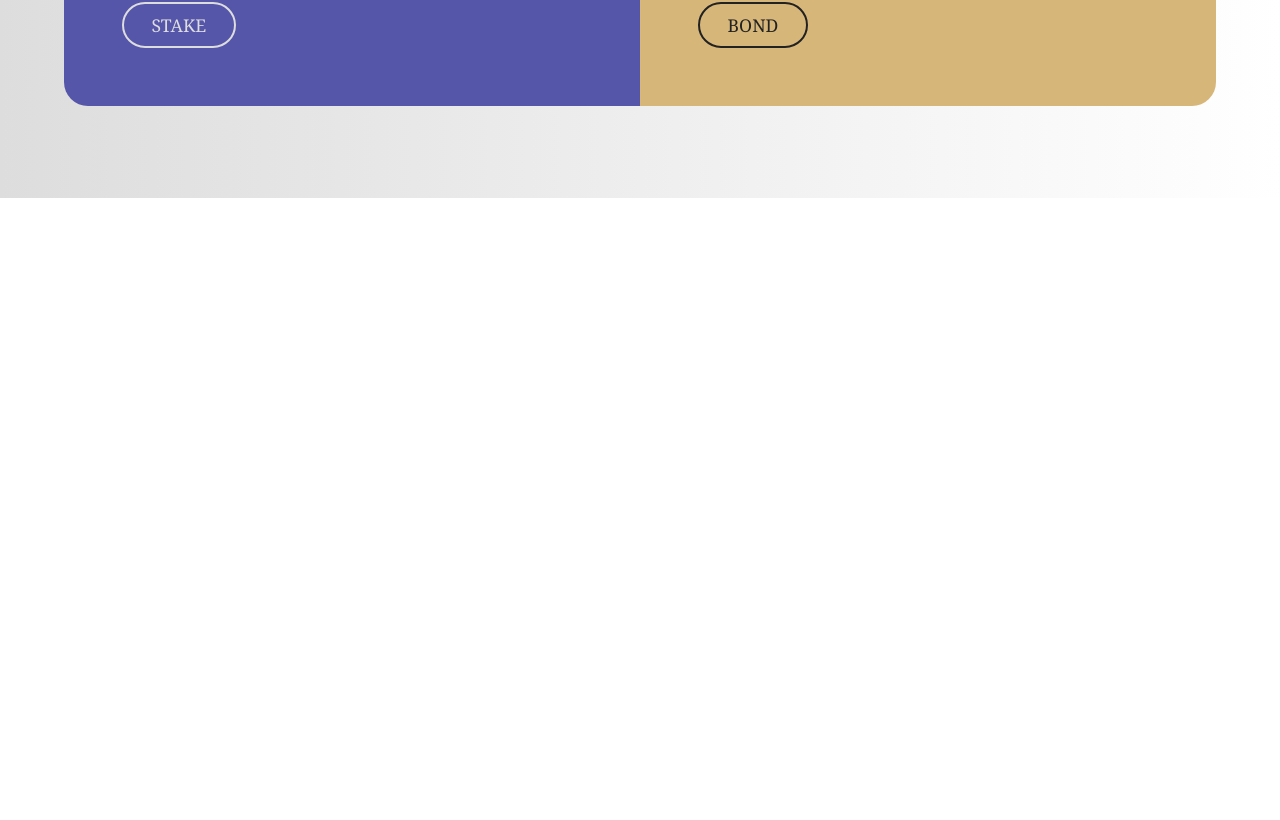
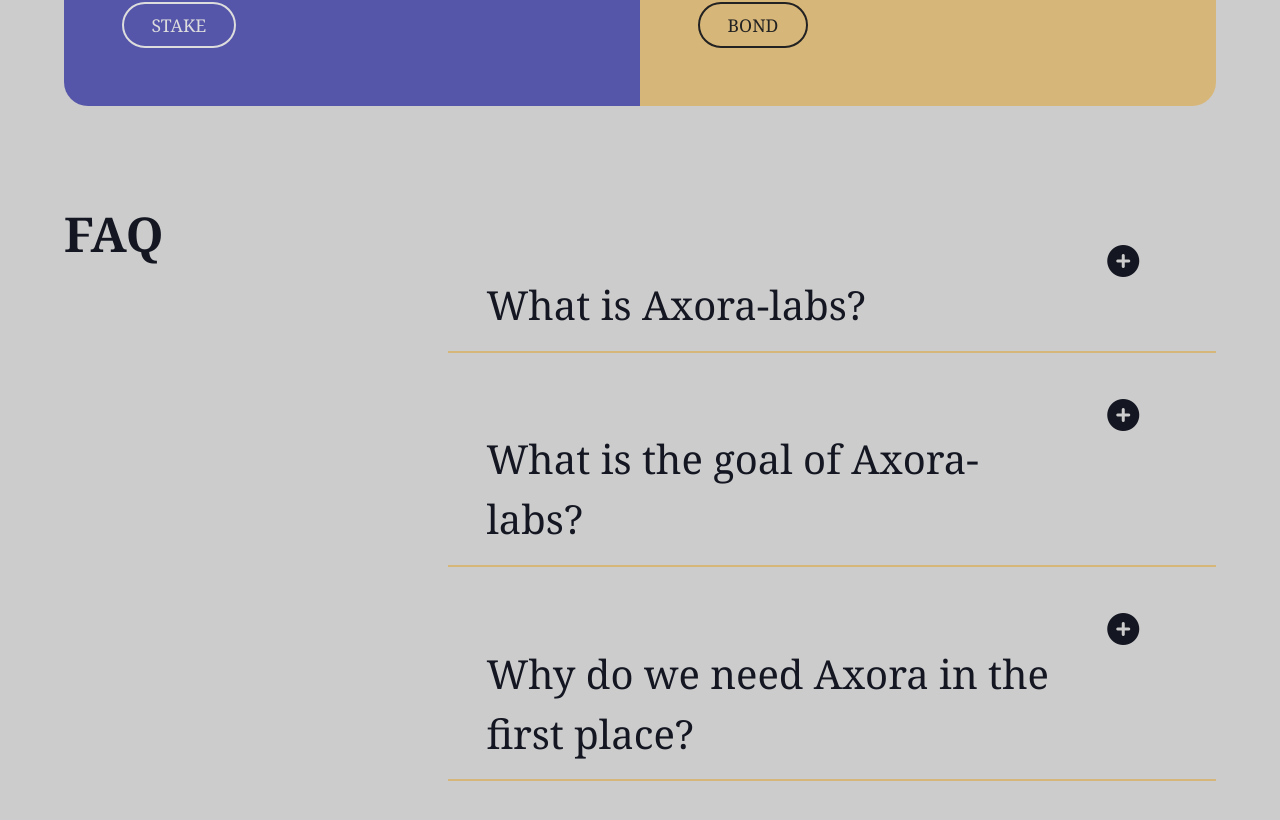
Before and after one commit to mrpatrick030/Axora-frontend, a Next.js app: page / in a window 1280 px wide. Shown: the part 1698-2518 px from the top of the page. Before the commit the page ends 1896 px from the top, so only its background shows below. Built offline with nearby package versions, Linux system fonts and the light colour scheme.

Commit message:
homepage 98% complete

```diff
--- /dev/null
+++ b/components/faq.js
@@ -0,0 +1,49 @@
+export default function FAQ() {
+async function faqRenderLogicF1(){
+var displayF1 = "No, OHM is not a stable coin. Our goal is to develop a Web3-native asset that helps users preserve purchasing power, has deep liquidity across the ecosystem, is utilized.";
+document.getElementById("faqRender1").innerHTML = displayF1;
+}
+
+async function faqRenderLogicF2(){
+    var displayF2 = "Our goal is to build a policy-controlled financial reserve currency that: — Preserves purchasing power via long-term price stability — Has deep liquidity across decentralized and centralized exchanges";
+    document.getElementById("faqRender2").innerHTML = displayF2;
+}
+
+async function faqRenderLogicF3(){
+   var displayF3 = "Dollar-pegged stablecoins have become an essential part of crypto due to their lack of volatility as compared to tokens such as Bitcoin and Ether. Users are comfortable with transacting using stablecoins knowing that they hold the same amount of purchasing power today vs. tomorrow. But this is a fallacy. The dollar is controlled by the US government and the Federal Reserve. This means a"
+   document.getElementById("faqRender3").innerHTML = displayF3;
+}
+
+
+return (
+    <div style={{marginLeft:"5%", marginRight:"5%", marginBottom:"5%", color:"#141722", transition:"1s ease-in-out"}}>
+    <div className="grid md:grid-cols-3 lg:grid-cols-3 sm:grid-cols-1">
+    <div className="grid-cols-1" style={{fontSize:"300%", fontWeight:"bold", color:"#141722",}}> FAQ </div>
+    <div className="grid-cols-1 col-span-2" style={{marginTop:"10%"}}>
+
+    <div style={{marginBottom:"10%"}}>
+    <div onClick={faqRenderLogicF1} style={{float:"right",paddingLeft:"5%", paddingRight:"10%", marginTop:"-5%", fontSize:"200%",}}><i class="fa-solid fa-plus-circle" style={{color:"#141722", cursor:"pointer"}}></i></div>
+    <div style={{fontSize:"250%", paddingLeft:"5%", paddingRight:"5%"}}>What is Axora-labs?</div>
+    <div id="faqRender1" style={{color:"#141722",paddingLeft:"5%", fontSize:"120%",paddingRight:"5%"}}></div>
+    <div style={{borderBottom:"2px solid #d7b679", marginTop:"2%"}}></div>
+    </div>
+
+    <div style={{marginBottom:"10%"}}>
+    <div onClick={faqRenderLogicF2} style={{float:"right",paddingLeft:"5%", paddingRight:"10%", marginTop:"-5%", fontSize:"200%"}}><i class="fa-solid fa-plus-circle" style={{color:"#141722", cursor:"pointer"}}></i></div>
+    <div style={{fontSize:"250%", paddingLeft:"5%",paddingRight:"5%"}}>What is the goal of Axora-labs?</div>
+    <div id="faqRender2" style={{color:"#141722",paddingLeft:"5%", fontSize:"120%",paddingRight:"5%"}}></div>
+    <div style={{borderBottom:"2px solid #d7b679", marginTop:"2%"}}></div>
+    </div>
+
+    <div style={{marginBottom:"10%"}}>
+    <div onClick={faqRenderLogicF3} style={{float:"right",paddingLeft:"5%", paddingRight:"10%", marginTop:"-5%", fontSize:"200%"}}><i class="fa-solid fa-plus-circle" style={{color:"#141722", cursor:"pointer"}}></i></div>
+    <div style={{fontSize:"250%", paddingLeft:"5%",paddingRight:"5%"}}>Why do we need Axora in the first place?</div>
+    <div id="faqRender3" style={{color:"#141722",paddingLeft:"5%",paddingRight:"5%", fontSize:"120%",}}></div>
+    <div style={{borderBottom:"2px solid #d7b679", marginTop:"2%"}}></div>
+    </div>
+
+    </div>
+    </div>
+    </div>
+);
+}
--- a/components/secondsection.js
+++ b/components/secondsection.js
@@ -1,6 +1,6 @@
 export default function SecondSection() {
     return(
-        <div className="ml-6 mr-6 rounded-3xl" style={{marginLeft:"5%", marginRight:"5%", border:"1px solid #333", color:"#141722", marginTop:"-5%", paddingTop:"7%", paddingBottom:"7%",marginBottom:"8%", background:"#eee"}}>
+        <div className="ml-6 mr-6 rounded-3xl" style={{marginLeft:"5%", marginRight:"5%", border:"1px solid #333", color:"#141722", marginTop:"-5%", paddingTop:"7%", paddingBottom:"7%",marginBottom:"8%", background:"#bbb"}}>
          <div className="grid md:grid-cols-3 lg:grid-cols-3 sm:grid-cols-1" style={{paddingLeft:"5%", paddingRight:"5%", marginBottom:"12%"}}>
           <div className="grid-cols-1" style={{fontSize:"250%"}}>Protocol <br></br> Stats</div>
           <div className="grid-cols-1" style={{fontSize:"140%"}}>Treasury Balance <br></br>
--- a/pages/index.js
+++ b/pages/index.js
@@ -2,6 +2,7 @@
 import ProjectHeader from '../components/header';
 import SecondSection from '@/components/secondsection';
 import Participate from '@/components/participate';
+import FAQ from '../components/faq';
 
 
 export default function Home(){
@@ -9,6 +10,8 @@
     <>
     <Head>
    <title>The official website of Axora-Labs</title>
+   <link rel="stylesheet" href="https://cdnjs.cloudflare.com/ajax/libs/font-awesome/6.4.0/css/all.min.css" />;
+   <link rel="stylesheet" href="https://cdnjs.cloudflare.com/ajax/libs/font-awesome/6.4.0/css/svg-with-js.min.css" />;
     </Head>
   <div id="allTheComponents" style={{fontFamily:"georgia"}}>
   <div className='' style={{backgroundImage:"url(../images/bitcoin1.jpg)",
@@ -21,9 +24,10 @@
    <span id="intro2"> a community-owned, decentralized and censorship-resistant
     reserve currency </span> <span id="intro3"> that is asset-backed, deeply liquid and used widely across Web3.</span></div>
     </div>
-  </div>
+    </div>
   <SecondSection />
   <Participate />
+  <FAQ />
   </div>
   </>
   );
--- a/styles/globals.css
+++ b/styles/globals.css
@@ -5,7 +5,7 @@
 @keyframes logoAnimation{0%{transform:scale3d(0.95,0.95,0.95)} 50%{transform:scale3d(1.05,1.05,1.05)} 61%{transform:translate3d(5%,0,0)} 100%{transform:translate3d(-5%,0,0)}}
 @keyframes welcomeAnimation{0%{opacity:0;} 25%{opacity:0.1;}  50%{opacity:0.5} 100%{opacity:1;}}
 
-body{background-image:linear-gradient(90deg, #ddd, #fff); font-family: Georgia, 'Times New Roman', Times, serif;}
+body{background-image:linear-gradient(90deg, #ccc, #ccc); font-family: Georgia, 'Times New Roman', Times, serif;}
 #headeranchors{transition:1s ease-in-out; color:#eee}
 #headeranchors:hover{color:#d7b679;animation:navbarAnimation 1s alternate infinite }
 #headerbutton:hover{color:#d7b679}
```
